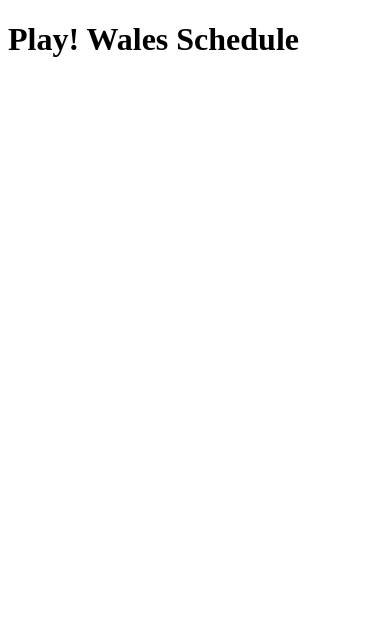
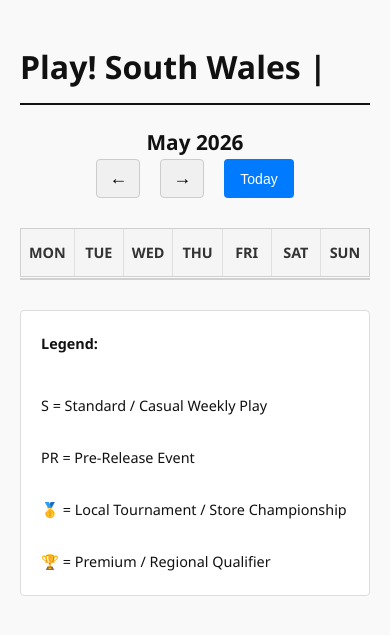
Before and after one commit to L1UK3/playsouthwales, a Flask app: page / in a window 390 px wide. Shown: the top 635 px of the page. Run offline with Flask 3, Linux system fonts and the light colour scheme.

Commit message:
Implement calendar functionality with event loading and rendering

```diff
--- a/app.py
+++ b/app.py
@@ -1,13 +1,20 @@
+import json
+import os
 from flask import Flask, render_template
 
 app = Flask(__name__)
+DATA_FILE = os.path.join(app.root_path, 'events.json')
+
+
+def load_events():
+    with open(DATA_FILE, 'r', encoding='utf-8') as f:
+        return json.load(f)
 
 
 @app.route('/')
-def home():
+def index():
     return render_template('index.html')
 
 
-
 if __name__ == '__main__':
-    app.run(debug=True)
+    app.run(debug=True, port=5000)
--- a/static/calendar.js
+++ b/static/calendar.js
@@ -0,0 +1,123 @@
+let currentDate = new Date(2026, 4, 13); // May 13, 2026
+let allEvents = [];
+
+// Fetch all events from API
+async function loadEvents() {
+    try {
+        const response = await fetch('/api/events');
+        const data = await response.json();
+
+        // Convert to a map for easy lookup
+        const eventMap = {};
+        data.forEach(day => {
+            eventMap[day.date] = day.events;
+        });
+
+        allEvents = eventMap;
+        renderCalendar();
+    } catch (error) {
+        console.error('Error fetching events:', error);
+    }
+}
+
+// Build calendar grid for the current month
+function renderCalendar() {
+    const year = currentDate.getFullYear();
+    const month = currentDate.getMonth();
+
+    // Update month/year display
+    const monthNames = ['January', 'February', 'March', 'April', 'May', 'June',
+                       'July', 'August', 'September', 'October', 'November', 'December'];
+    document.getElementById('monthYear').textContent = `${monthNames[month]} ${year}`;
+
+    // Get first day of month and number of days
+    const firstDay = new Date(year, month, 1).getDay();
+    const daysInMonth = new Date(year, month + 1, 0).getDate();
+    const daysInPrevMonth = new Date(year, month, 0).getDate();
+
+    // Adjust for Monday start (firstDay: 0=Sun, 1=Mon, etc.)
+    const startDay = firstDay === 0 ? 6 : firstDay - 1;
+
+    const calendarGrid = document.getElementById('calendarGrid');
+    calendarGrid.innerHTML = '';
+
+    // Add previous month's days (grayed out)
+    for (let i = startDay - 1; i >= 0; i--) {
+        const dayNum = daysInPrevMonth - i;
+        const cell = createDayCell(dayNum, month - 1, year, true);
+        calendarGrid.appendChild(cell);
+    }
+
+    // Add current month's days
+    for (let day = 1; day <= daysInMonth; day++) {
+        const cell = createDayCell(day, month, year, false);
+        calendarGrid.appendChild(cell);
+    }
+
+    // Add next month's days (grayed out)
+    const totalCells = calendarGrid.children.length;
+    const remainingCells = 42 - totalCells; // 6 rows * 7 days
+    for (let day = 1; day <= remainingCells; day++) {
+        const cell = createDayCell(day, month + 1, year, true);
+        calendarGrid.appendChild(cell);
+    }
+}
+
+function createDayCell(day, month, year, isOtherMonth) {
+    const cell = document.createElement('div');
+    cell.className = 'calendar-day';
+
+    if (isOtherMonth) {
+        cell.classList.add('other-month');
+    }
+
+    // Check if today
+    const today = new Date();
+    if (day === today.getDate() && month === today.getMonth() && year === today.getFullYear()) {
+        cell.classList.add('today');
+    }
+
+    // Create day number
+    const dayNum = document.createElement('div');
+    dayNum.className = 'day-number';
+    dayNum.textContent = day;
+    cell.appendChild(dayNum);
+
+    // Add events if any
+    const eventKey = String(day);
+    if (allEvents[eventKey]) {
+        const eventsContainer = document.createElement('div');
+        eventsContainer.className = 'events-container';
+
+        allEvents[eventKey].forEach(event => {
+            const eventEl = document.createElement('div');
+            eventEl.className = 'event-item';
+            eventEl.title = event.store;
+            eventEl.innerHTML = `<span class="event-store">${event.store}</span><span class="event-type">${event.type}</span>`;
+            eventsContainer.appendChild(eventEl);
+        });
+
+        cell.appendChild(eventsContainer);
+    }
+
+    return cell;
+}
+
+// Navigation handlers
+document.getElementById('prevBtn').addEventListener('click', () => {
+    currentDate.setMonth(currentDate.getMonth() - 1);
+    renderCalendar();
+});
+
+document.getElementById('nextBtn').addEventListener('click', () => {
+    currentDate.setMonth(currentDate.getMonth() + 1);
+    renderCalendar();
+});
+
+document.getElementById('todayBtn').addEventListener('click', () => {
+    currentDate = new Date(2026, 4, 13); // May 13, 2026
+    renderCalendar();
+});
+
+// Load events and render on page load
+document.addEventListener('DOMContentLoaded', loadEvents);
--- a/static/style.css
+++ b/static/style.css
@@ -0,0 +1,198 @@
+body {
+    font-family: 'Segoe UI', Arial, sans-serif;
+    background-color: #f9f9f9;
+    color: #111;
+    margin: 0;
+    padding: 20px;
+    line-height: 1.6;
+}
+
+.container {
+    max-width: 1000px;
+    margin: 0 auto;
+}
+
+h1 {
+    text-align: left;
+    border-bottom: 2px solid #111;
+    padding-bottom: 10px;
+}
+
+.subtitle {
+    text-align: center;
+    font-size: 0.9em;
+    color: #666;
+    margin-bottom: 20px;
+}
+
+.calendar-controls {
+    display: flex;
+    align-items: right;
+    justify-content: center;
+    gap: 20px;
+    margin-bottom: 30px;
+    flex-wrap: wrap;
+}
+
+.nav-btn {
+    background-color: #f0f0f0;
+    border: 1px solid #ccc;
+    padding: 8px 12px;
+    cursor: pointer;
+    font-size: 18px;
+    border-radius: 4px;
+    transition: background-color 0.2s;
+}
+
+.nav-btn:hover {
+    background-color: #e0e0e0;
+}
+
+.today-btn {
+    background-color: #007bff;
+    color: white;
+    border: none;
+    padding: 8px 16px;
+    cursor: pointer;
+    border-radius: 4px;
+    font-size: 14px;
+    transition: background-color 0.2s;
+}
+
+.today-btn:hover {
+    background-color: #0056b3;
+}
+
+.month-header {
+    font-size: 1.3em;
+    font-weight: bold;
+    margin: 0;
+    min-width: 150px;
+    text-align: center;
+}
+
+.weekdays {
+    display: grid;
+    grid-template-columns: repeat(7, 1fr);
+    gap: 1px;
+    background-color: #e0e0e0;
+    margin-bottom: 1px;
+    margin-top: 20px;
+    border: 1px solid #d0d0d0;
+}
+
+.weekday {
+    background-color: #f5f5f5;
+    padding: 12px 8px;
+    text-align: center;
+    font-weight: bold;
+    font-size: 0.9em;
+    color: #333;
+}
+
+.calendar-grid {
+    display: grid;
+    grid-template-columns: repeat(7, 1fr);
+    gap: 1px;
+    background-color: #d0d0d0;
+    border: 1px solid #d0d0d0;
+    margin-bottom: 30px;
+}
+
+.calendar-day {
+    background-color: white;
+    min-height: 120px;
+    padding: 8px;
+    position: relative;
+    overflow-y: auto;
+    overflow-x: hidden;
+    font-size: 0.9em;
+}
+
+.calendar-day.other-month {
+    background-color: #fafafa;
+    color: #bbb;
+}
+
+.calendar-day.today {
+    background-color: #fff3cd;
+    border: 2px solid #ffc107;
+}
+
+.day-number {
+    font-weight: bold;
+    margin-bottom: 6px;
+    color: #333;
+}
+
+.calendar-day.other-month .day-number {
+    color: #ccc;
+}
+
+.events-container {
+    display: flex;
+    flex-direction: column;
+    gap: 4px;
+}
+
+.event-item {
+    background-color: #e8f4f8;
+    border-left: 3px solid #007bff;
+    padding: 4px 6px;
+    border-radius: 2px;
+    font-size: 0.85em;
+    white-space: nowrap;
+    overflow: hidden;
+    text-overflow: ellipsis;
+    cursor: pointer;
+    transition: background-color 0.2s;
+}
+
+.event-item:hover {
+    background-color: #d0e8f2;
+}
+
+.event-store {
+    font-weight: 500;
+}
+
+.event-type {
+    margin-left: 4px;
+    font-weight: bold;
+}
+
+.legend {
+    margin-top: 30px;
+    padding: 20px;
+    background: #fff;
+    border: 1px solid #ddd;
+    border-radius: 4px;
+    font-size: 0.9em;
+    line-height: 1.8;
+}
+
+.legend strong {
+    display: block;
+    margin-bottom: 10px;
+    font-size: 1em;
+}
+
+.legend span {
+    display: block;
+}
+
+@media (max-width: 768px) {
+    .container {
+        max-width: 100%;
+    }
+
+    .calendar-day {
+        min-height: 80px;
+        font-size: 0.8em;
+        padding: 4px;
+    }
+
+    .event-item {
+        font-size: 0.75em;
+    }
+}
--- a/templates/index.html
+++ b/templates/index.html
@@ -1,18 +1,45 @@
 <!DOCTYPE html>
 <html lang="en">
-
 <head>
     <meta charset="UTF-8">
     <meta name="viewport" content="width=device-width, initial-scale=1.0">
-    <title>Play! Wales</title>
-    <style rel="stylesheet" href="{{ url_for('static', filename='style.css') }}"></style>
+    <title>Play! South Wales</title>
+    <link rel="stylesheet" href="{{ url_for('static', filename='style.css') }}">
 </head>
+<body>
 
-<body>
-    <header class="header">
-        <h1>Play! Wales Schedule </h1>
-    </header>
+    <div class="container">
+        <h1>Play! South Wales | </h1>
+        <h2 id="monthYear" class="month-header">May 2026</h2>
 
+        <div class="calendar-controls">
+            <button id="prevBtn" class="nav-btn">←</button>
 
+            <button id="nextBtn" class="nav-btn">→</button>
+            <button id="todayBtn" class="today-btn">Today</button>
+        </div>
+
+        <div class="weekdays">
+            <div class="weekday">MON</div>
+            <div class="weekday">TUE</div>
+            <div class="weekday">WED</div>
+            <div class="weekday">THU</div>
+            <div class="weekday">FRI</div>
+            <div class="weekday">SAT</div>
+            <div class="weekday">SUN</div>
+        </div>
+
+        <div class="calendar-grid" id="calendarGrid"></div>
+
+        <div class="legend">
+            <strong>Legend:</strong><br>
+            <span>S = Standard / Casual Weekly Play</span><br>
+            <span>PR = Pre-Release Event</span><br>
+            <span>🥇 = Local Tournament / Store Championship</span><br>
+            <span>🏆 = Premium / Regional Qualifier</span>
+        </div>
+    </div>
+
+    <script src="{{ url_for('static', filename='calendar.js') }}"></script>
 </body>
 </html>
```
